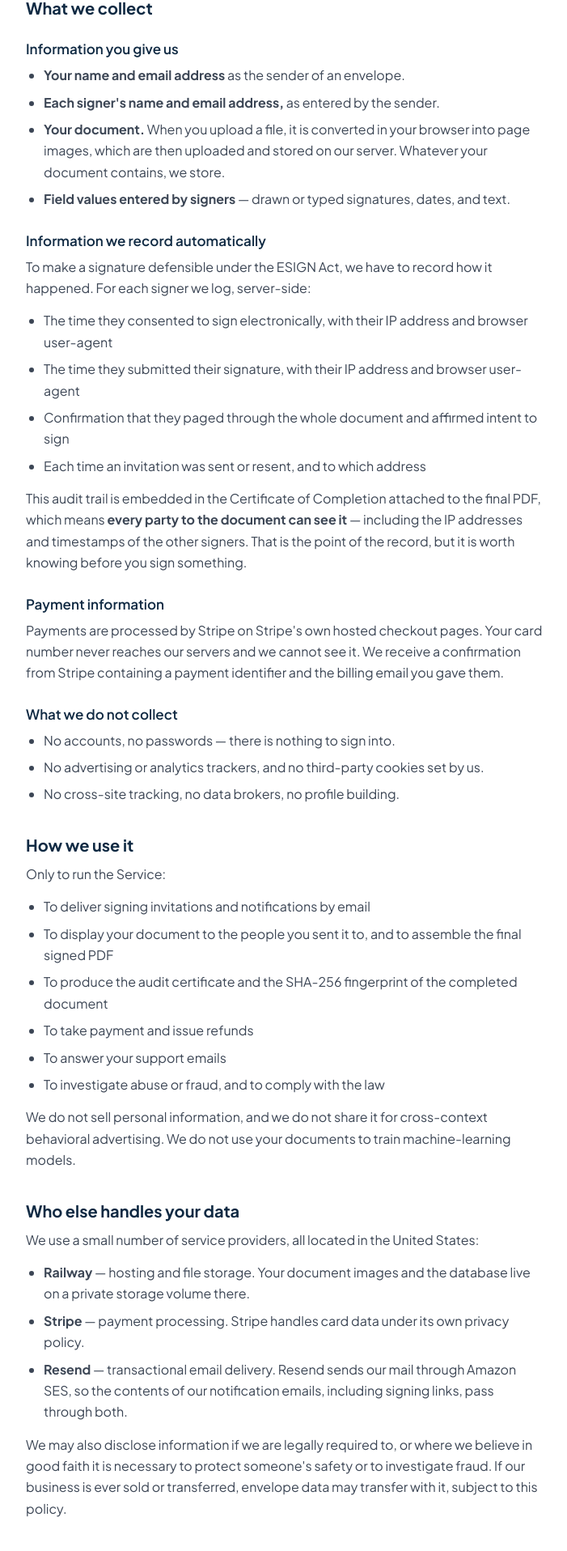
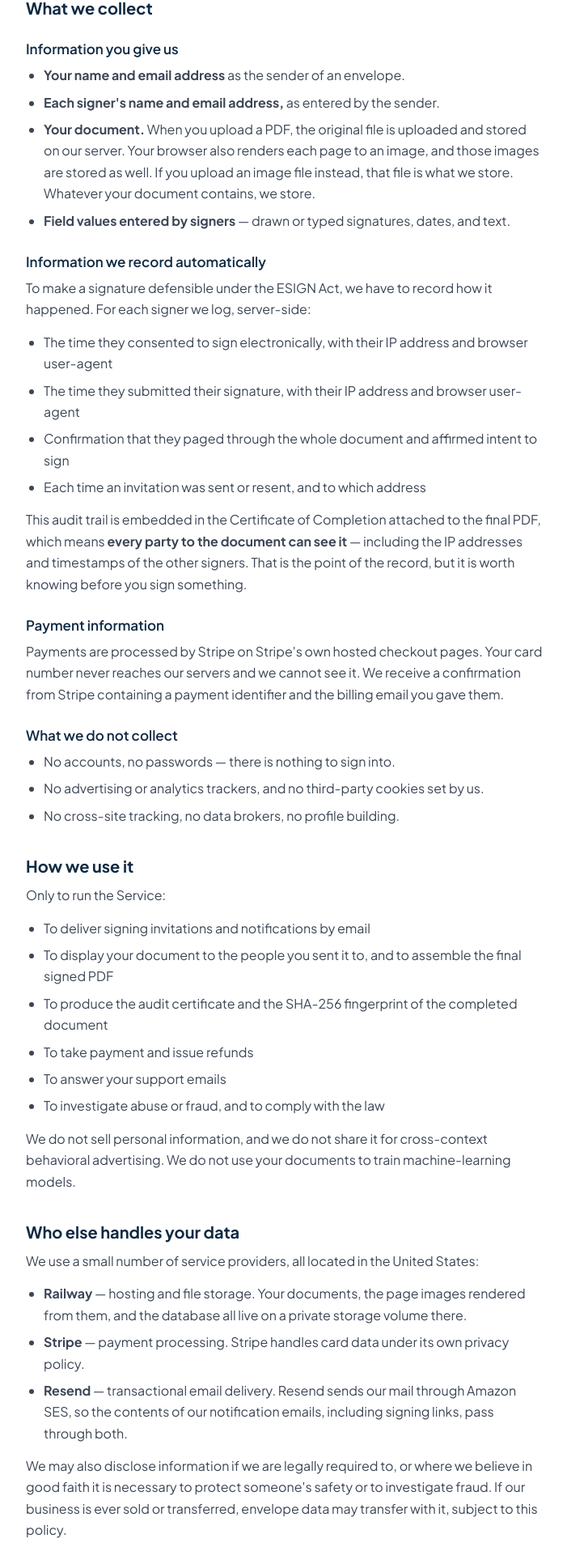
Before and after one commit to livelovelearnleavealegacy-droid/dollarsign-io, a Next.js app: page /privacy in a window 1280 px wide. Shown: the part 491-2407 px from the top of the page at 81% size, without its empty margins (288-989 px from the left). Built offline with nearby package versions, Linux system fonts and the light colour scheme; no server answers.

Commit message:
Update page.js

```diff
--- a/app/privacy/page.js
+++ b/app/privacy/page.js
@@ -12,7 +12,7 @@ export default function PrivacyPage() {
   return (
     <LegalPage
       title="Privacy Policy"
-      updated="September 8, 2026"
+      updated="September 11, 2026"
       intro="This explains what DollarSign.io collects, why we collect it, who else touches it, and how to get it deleted."
     >
       <div style={callout}>
@@ -26,7 +26,7 @@ export default function PrivacyPage() {
       <ul style={ul}>
         <li style={li}><strong>Your name and email address</strong> as the sender of an envelope.</li>
         <li style={li}><strong>Each signer&apos;s name and email address,</strong> as entered by the sender.</li>
-        <li style={li}><strong>Your document.</strong> When you upload a file, it is converted in your browser into page images, which are then uploaded and stored on our server. Whatever your document contains, we store.</li>
+        <li style={li}><strong>Your document.</strong> When you upload a PDF, the original file is uploaded and stored on our server. Your browser also renders each page to an image, and those images are stored as well. If you upload an image file instead, that file is what we store. Whatever your document contains, we store.</li>
         <li style={li}><strong>Field values entered by signers</strong> — drawn or typed signatures, dates, and text.</li>
       </ul>
 
@@ -73,7 +73,7 @@ export default function PrivacyPage() {
       <h2 style={h2}>Who else handles your data</h2>
       <p style={p}>We use a small number of service providers, all located in the United States:</p>
       <ul style={ul}>
-        <li style={li}><strong>Railway</strong> — hosting and file storage. Your document images and the database live on a private storage volume there.</li>
+        <li style={li}><strong>Railway</strong> — hosting and file storage. Your documents, the page images rendered from them, and the database all live on a private storage volume there.</li>
         <li style={li}><strong>Stripe</strong> — payment processing. Stripe handles card data under its own privacy policy.</li>
         <li style={li}><strong>Resend</strong> — transactional email delivery. Resend sends our mail through Amazon SES, so the contents of our notification emails, including signing links, pass through both.</li>
       </ul>
@@ -99,7 +99,7 @@ export default function PrivacyPage() {
       </p>
       <p style={p}>
         If you would rather it not be kept, email{" "}
-        <a href="mailto:support@dollarsign.io" style={link}>support@dollarsign.io</a> from the address associated with the envelope and we will delete the document, its page images, and its audit record. Deletion is permanent and cannot be undone, so download your copy first. We will confirm when it is done, normally within a few business days.
+        <a href="mailto:support@dollarsign.io" style={link}>support@dollarsign.io</a> from the address associated with the envelope and we will delete the document — your original file and the page images rendered from it — together with its audit record. Deletion is permanent and cannot be undone, so download your copy first. We will confirm when it is done, normally within a few business days.
       </p>
       <p style={p}>
         Some records outside the envelope itself — payment records held by Stripe, email delivery logs held by Resend — are retained by those providers under their own schedules and may survive deletion of the document.
```
